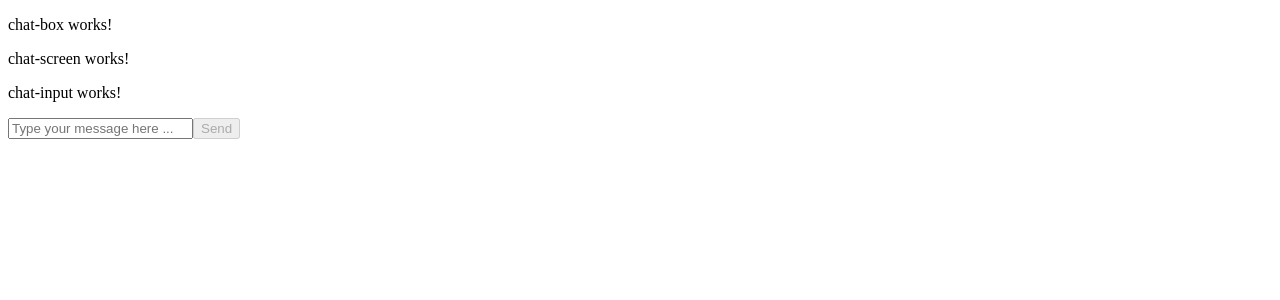
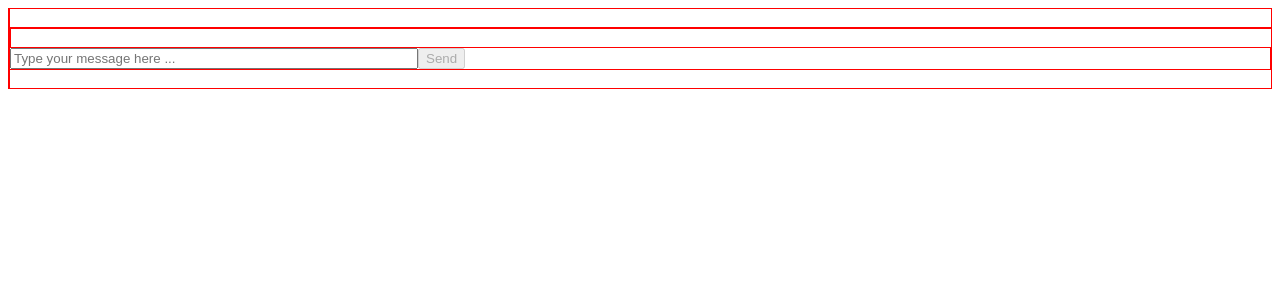
Before and after one commit to phpmvk/RentalGenie, an Angular app in the folder client/rental-genie-app/: page / in a window 1280 px wide. Shown: the top 300 px of the page. Built offline with nearby package versions, Linux system fonts and the light colour scheme.

Commit message:
basic structure of chat component set up, as well as API client linking to backend

```diff
--- a/client/rental-genie-app/src/app/Chat/chat-box/chat-box.component.html
+++ b/client/rental-genie-app/src/app/Chat/chat-box/chat-box.component.html
@@ -1,5 +1,4 @@
-<p>chat-box works!</p>
-<div>
-  <app-chat-screen [messages]="messages"></app-chat-screen>
-  <app-chat-input></app-chat-input>
+<div class="b-red">
+  <app-chat-screen class="b-red" [messages]="messages"></app-chat-screen>
+  <app-chat-input class="b-red" (messageSend)="chatMessageSend($event)" ></app-chat-input>
 </div>
--- a/client/rental-genie-app/src/app/Chat/chat-box/chat-box.component.ts
+++ b/client/rental-genie-app/src/app/Chat/chat-box/chat-box.component.ts
@@ -1,4 +1,5 @@
 import { Component } from '@angular/core';
+import { ApiClientService } from 'src/app/api-client.service';
 import { Message } from 'src/app/types';
 
 @Component({
@@ -10,4 +11,22 @@ export class ChatBoxComponent {
 
   messages: Message[] = []
 
+  constructor(
+    private api: ApiClientService
+  ){}
+
+  chatMessageSend(msg: Message){
+    console.log('This is the message sent', msg)
+    this.messages.push(msg)
+    this.api.chatMessageSend(msg).subscribe(res => {
+      const response: Message = {
+        content: res,
+        isFromUser: false,
+        timestamp: Date.now()
+      }
+      console.log('This is the message received', response)
+      this.messages.push(response)
+    })
+  }
+
 }
--- a/client/rental-genie-app/src/app/Chat/chat-input/chat-input.component.css
+++ b/client/rental-genie-app/src/app/Chat/chat-input/chat-input.component.css
@@ -0,0 +1,3 @@
+input {
+  width: 400px
+}
--- a/client/rental-genie-app/src/app/Chat/chat-input/chat-input.component.html
+++ b/client/rental-genie-app/src/app/Chat/chat-input/chat-input.component.html
@@ -1,5 +1,4 @@
-<p>chat-input works!</p>
-<div>
+<div class="b-red">
   <form [formGroup]="messageForm" (ngSubmit)="handleSubmit()">
     <input type="text" formControlName="content" placeholder="Type your message here ...">
     <button [disabled]="!messageForm.valid">Send</button>
--- a/client/rental-genie-app/src/app/Chat/chat-input/chat-input.component.ts
+++ b/client/rental-genie-app/src/app/Chat/chat-input/chat-input.component.ts
@@ -13,7 +13,8 @@ export class ChatInputComponent {
 
   formDefault = {
     content: new FormControl('', Validators.required),
-    timestamp: new FormControl('')
+    timestamp: new FormControl(''),
+    isFromUser: new FormControl(true)
   }
 
   messageForm: FormGroup = new FormGroup(this.formDefault)
@@ -26,5 +27,4 @@ export class ChatInputComponent {
       this.messageSend.emit(message)
     }
   }
-
 }
--- a/client/rental-genie-app/src/app/Chat/chat-screen/chat-screen.component.html
+++ b/client/rental-genie-app/src/app/Chat/chat-screen/chat-screen.component.html
@@ -1,4 +1,3 @@
-<p>chat-screen works!</p>
-<div>
-  <div *ngFor="let message of messages">{{message}}</div>
+<div class="b-red">
+  <div *ngFor="let message of messages">{{message.content}}</div>
 </div>
--- a/client/rental-genie-app/src/app/api-client.service.ts
+++ b/client/rental-genie-app/src/app/api-client.service.ts
@@ -14,9 +14,7 @@ export class ApiClientService {
     private http: HttpClient
   ) {}
 
-  chatMessageSend(msg: Message): Observable<Message>{
-    return this.http.post<Message>(this.rootUrl, msg, {  "headers": { "content-type": "application/json" }})
+  chatMessageSend(msg: Message): Observable<string>{
+    return this.http.post<string>(this.rootUrl + 'userMessage', msg, {  "headers": { "content-type": "application/json" }})
   }
-
-
 }
--- a/client/rental-genie-app/src/styles.css
+++ b/client/rental-genie-app/src/styles.css
@@ -1 +1,4 @@
 /* You can add global styles to this file, and also import other style files */
+.b-red {
+  border: 1px solid red
+}
```
